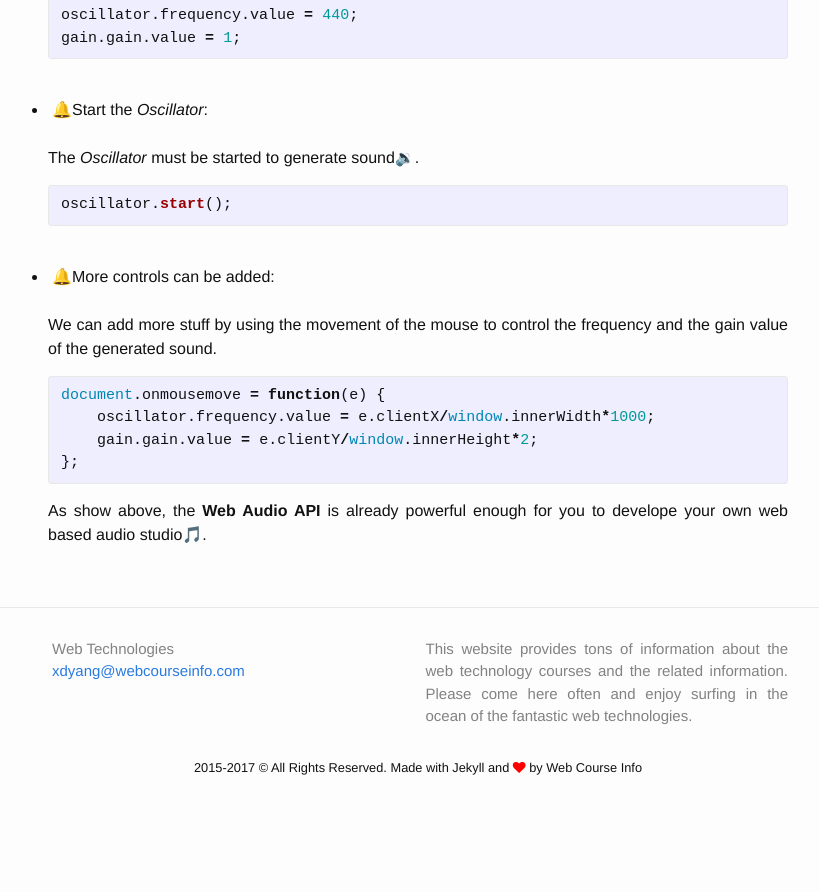
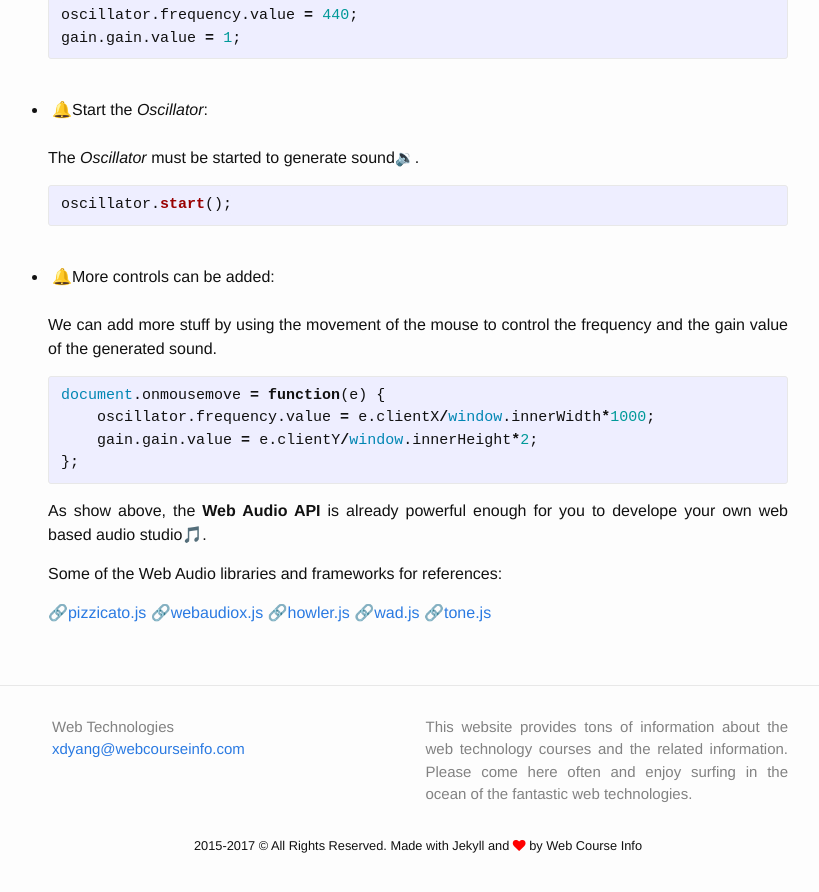
Before and after one commit to eepgxxy/eepgxxy.github.io, a Jekyll site: the page built from _posts/blog/2017-03-12-web-audio.markdown, in a window 1280 px wide and 900 px high, scrolled down 1789 px. Shown: the top 892 px of the window, without its empty margins (222-1041 px from the left). Built offline with Jekyll 4.4.1, drawn with Linux system fonts in a browser that asks for light colours; emoji names are drawn with the system emoji font; comment, search, counter and statistics services are not loaded; before the commit the page ends 2611 px from its top, so only the background shows below that.

Commit message:
add lib and frameworks references for post

```diff
--- a/_posts/blog/2017-03-12-web-audio.markdown
+++ b/_posts/blog/2017-03-12-web-audio.markdown
@@ -80,4 +80,17 @@ document.onmousemove = function(e) {
 
 As show above, the **Web Audio API** is already powerful enough for you to develope your own web based audio studio:musical_note:.
 
+Some of the Web Audio libraries and frameworks for references:
+
+:link:[pizzicato.js][pizzicato]
+:link:[webaudiox.js][webaudiox]
+:link:[howler.js][howler]
+:link:[wad.js][wad]
+:link:[tone.js][tone]
+
 [W3CWebAudioAPI]: https://webaudio.github.io/web-audio-api/
+[pizzicato]: https://alemangui.github.io/pizzicato/
+[webaudiox]: https://github.com/jeromeetienne/webaudiox
+[howler]: https://github.com/goldfire/howler.js
+[wad]: https://github.com/rserota/wad
+[tone]: https://tonejs.github.io/
```
